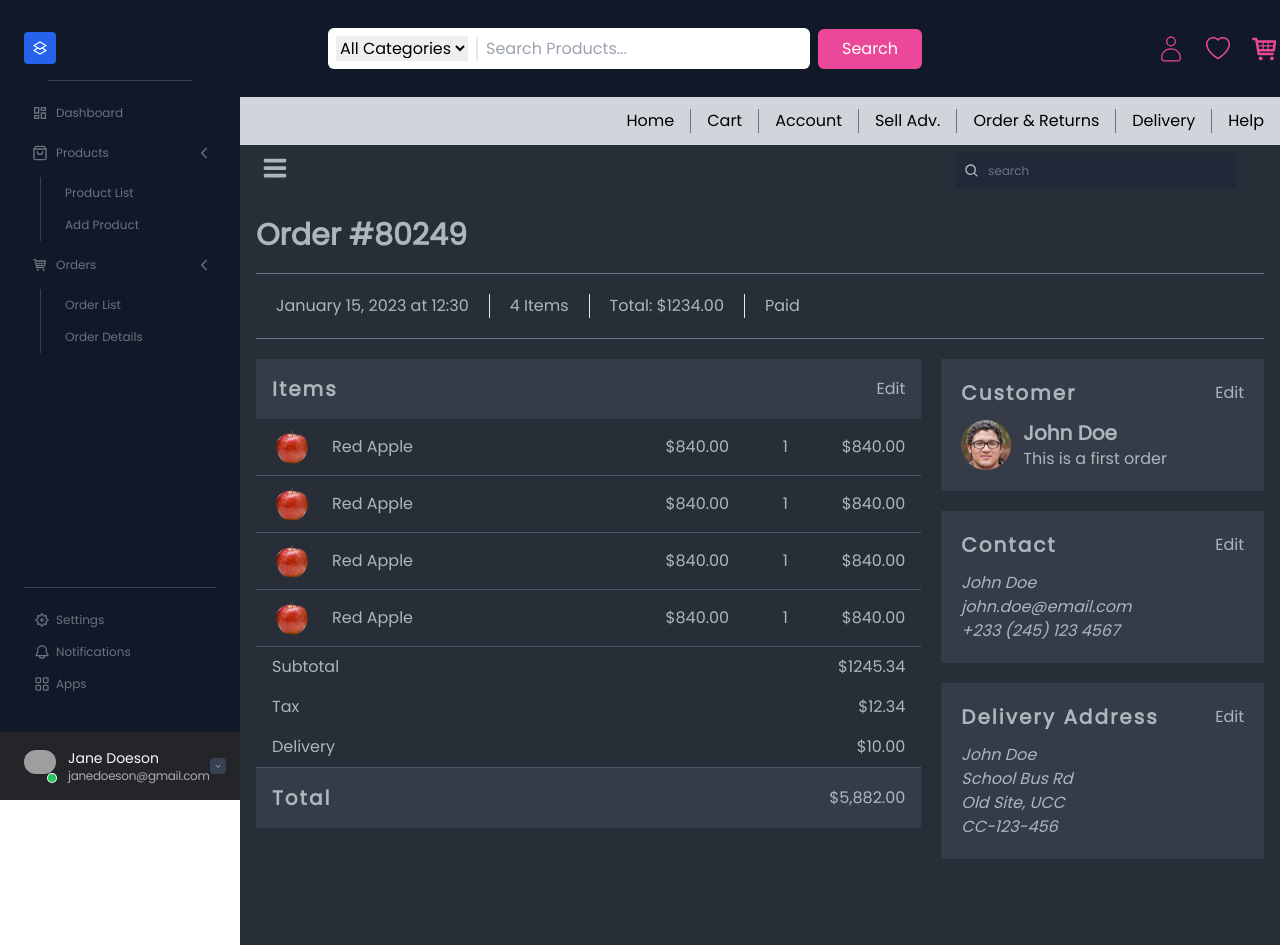
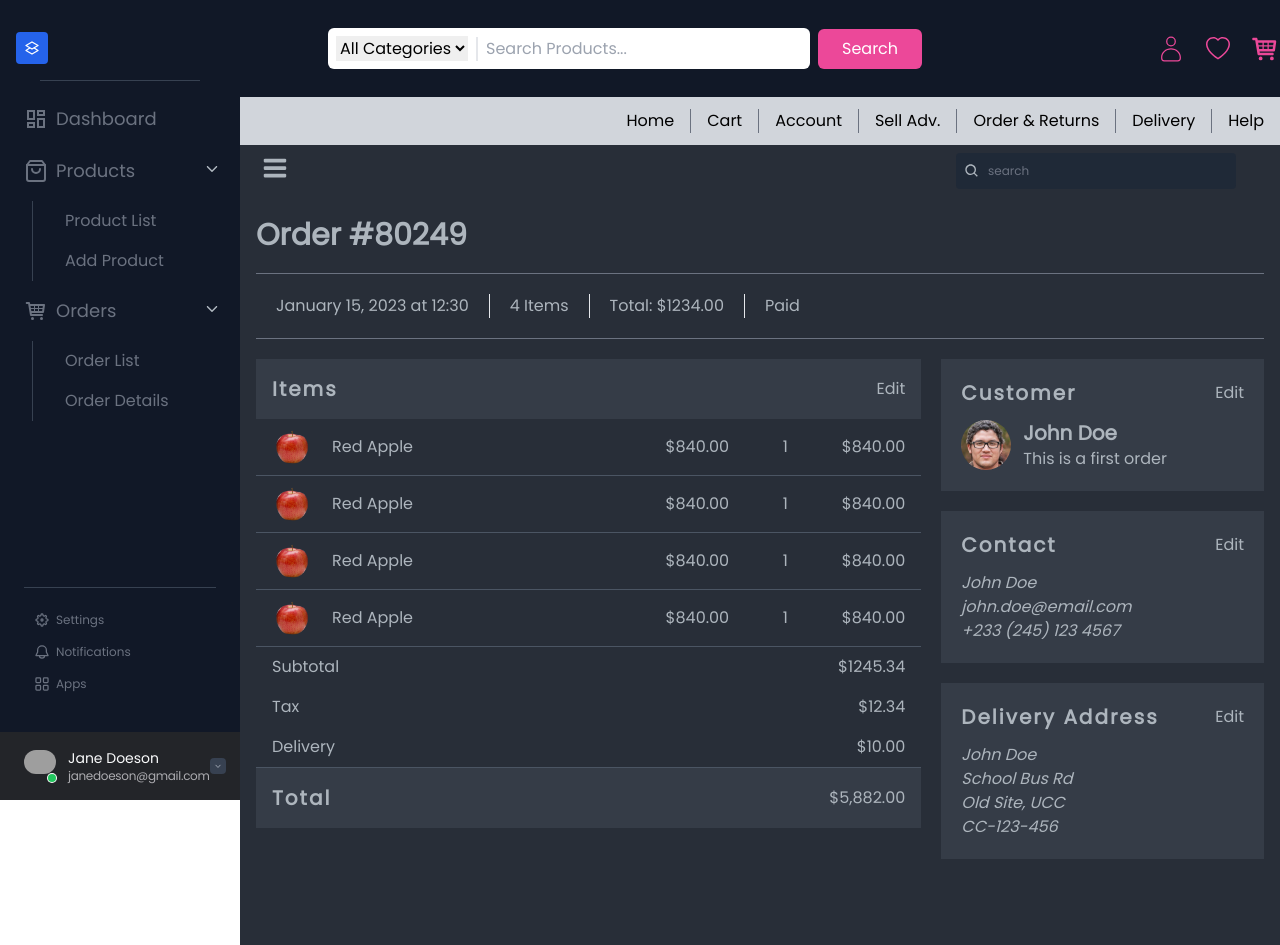
Before and after one commit to PrinceNarteh/mimall, a Next.js app: page /shop/orders/1 in a window 1280 px wide. Built offline with nearby package versions, Linux system fonts and the light colour scheme; grey boxes are pictures that could not be loaded.

Commit message:
fix sidebar font size

```diff
--- a/app/(admin)/SideBar.jsx
+++ b/app/(admin)/SideBar.jsx
@@ -7,11 +7,14 @@ import { IoIosArrowBack } from "react-icons/io";
 import { MdOutlineDashboard } from "react-icons/md";
 
 const SideBar = ({ menus, open }) => {
-  console.log(menus);
   return (
-    <div className="fixed top-0 left-0 h-screen w-60 bg-gray-900">
+    <div
+      className={`fixed top-0 left-0 h-screen  bg-gray-900 ${
+        open ? "w-60" : "w-16"
+      } duration-300`}
+    >
       <div className="flex flex-col h-full">
-        <div className="px-6 pt-8">
+        <div className="px-4 pt-8">
           <div className="flex items-center justify-between">
             <a
               href="#"
@@ -45,39 +48,50 @@ const SideBar = ({ menus, open }) => {
         </div>
 
         <div className=" flex-1 flex flex-col justify-between">
-          <div className="px-6 pt-4">
+          <div className="px-4 pt-4">
             <ul className="flex flex-col space-y-2">
               {menus.map((menu, index) =>
                 menu?.subLinks ? (
                   <li className="relative" key={index}>
                     <input
                       type="checkbox"
-                      className="absolute peer z-10 top-0 h-[32px] cursor-pointer opacity-0 bg-red-500 w-full"
+                      className="absolute peer z-10 top-0 h-12 cursor-pointer opacity-0 w-full"
                       defaultChecked
                     />
-                    <div className="relative flex justify-between items-center text-gray-500 hover:text-white focus-within:text-white">
-                      <div className="flex items-center w-full">
+                    <div
+                      className={`relative flex justify-between items-center text-gray-500 hover:text-white focus-within:text-white`}
+                    >
+                      <div className="flex items-center w-full cursor-pointer">
                         <div className="absolute inset-y-0 left-0 flex items-center pl-2 pointer-events-none">
-                          {React.createElement(menu?.icon)}
+                          {React.createElement(menu?.icon, { size: "24" })}
                         </div>
-                        <span className="inline-block w-full py-2 pl-8 pr-4 text-xs rounded hover:bg-gray-800 focus:outline-none focus:ring-1 focus:ring-gray-500 focus:bg-gray-800">
+                        <span
+                          className={`inline-block w-full py-2 pl-10 pr-4 text-lg rounded hover:bg-gray-800 focus:outline-none focus:ring-1 focus:ring-gray-500 focus:bg-gray-800
+                        ${!open ? "translate-x-10 opacity-0" : ""}
+                        `}
+                        >
                           {menu.name}
                         </span>
                       </div>
-                      <button
-                        className="absolute right-0 flex items-center p-1"
-                        tabIndex="-1"
-                      >
-                        <IoIosArrowBack />
-                      </button>
                     </div>
-                    <div className="pt-2 pl-4 hidden peer-checked:block transition-[display] duration-300">
+
+                    <IoIosArrowBack
+                      className={`absolute text-2xl top-2 right-0 p-1 text-off-white peer-checked:-rotate-90 duration-300
+                      ${open ? "block" : "hidden"}
+                      `}
+                    />
+
+                    <div
+                      className={`pt-2 pl-4 hidden peer-checked:block transition-[display]  duration-300`}
+                    >
                       <ul className="flex flex-col pl-2 text-gray-500 border-l border-gray-700">
                         {menu.subLinks.map((subLink, index) => (
                           <li key={index}>
                             <Link
                               href={subLink.link}
-                              className="inline-block w-full px-4 py-2 text-xs rounded hover:bg-gray-800 hover:text-white focus:outline-none focus:ring-1 focus:ring-gray-500 focus:text-white"
+                              className={`inline-block w-full whitespace-nowrap pl-6 py-2 text-md rounded hover:bg-gray-800 hover:text-white focus:outline-none focus:ring-1 focus:ring-gray-500 focus:text-white
+                              ${open ? "block" : "hidden"}
+                              `}
                             >
                               {subLink.name}
                             </Link>
@@ -89,16 +103,24 @@ const SideBar = ({ menus, open }) => {
                 ) : (
                   <li
                     key={index}
-                    className="relative text-gray-500 hover:text-white focus-within:text-white"
+                    className="flex text-gray-500 hover:text-white focus-within:text-white"
                   >
-                    <div className="absolute inset-y-0 left-0 flex items-center pl-2 pointer-events-none">
-                      <MdOutlineDashboard />
+                    <div
+                      className={`relative inset-y-0 left-0 flex items-center pl-2 pointer-events-none
+                    `}
+                    >
+                      {React.createElement(menu.icon, {
+                        size: "24",
+                        className: "block",
+                      })}
                     </div>
                     <Link
                       href={menu.link}
-                      className="inline-block w-full py-2 pl-8 pr-4 text-xs rounded hover:bg-gray-800 focus:outline-none focus:ring-1 focus:ring-gray-500 focus:bg-gray-800"
+                      className={`inline-block w-full py-2 pl-2 pr-4 text-lg rounded hover:bg-gray-800 focus:outline-none focus:ring-1 focus:ring-gray-500 focus:bg-gray-800
+                      ${open ? "block" : "hidden"}
+                      `}
                     >
-                      Dashboard
+                      {menu.name}
                     </Link>
                   </li>
                 )
```
